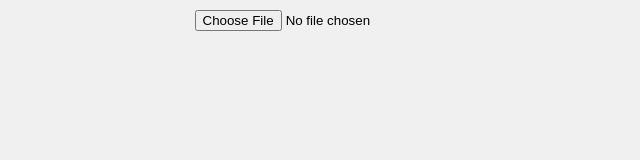
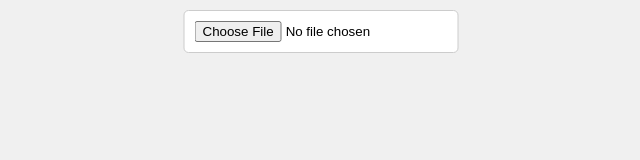
Before and after one commit to giacomolamanna/IfcViewer, a plain HTML site: page index.html in a window 1280 px wide. Shown: the whole page, without its empty margins (319-959 px from the left). Drawn offline with nearby package versions, Linux system fonts and the light colour scheme.

Commit message:
Update style.css

```diff
--- a/style.css
+++ b/style.css
@@ -10,10 +10,15 @@ body {
 }
 
 #file-input {
-    margin-bottom: 10px;
-    z-index: 10;
     position: absolute;
     top: 10px;
+    left: 50%;
+    transform: translateX(-50%);
+    z-index: 10;
+    padding: 10px;
+    background-color: white;
+    border-radius: 5px;
+    border: 1px solid #ccc;
 }
 
 #viewer-container {
```
